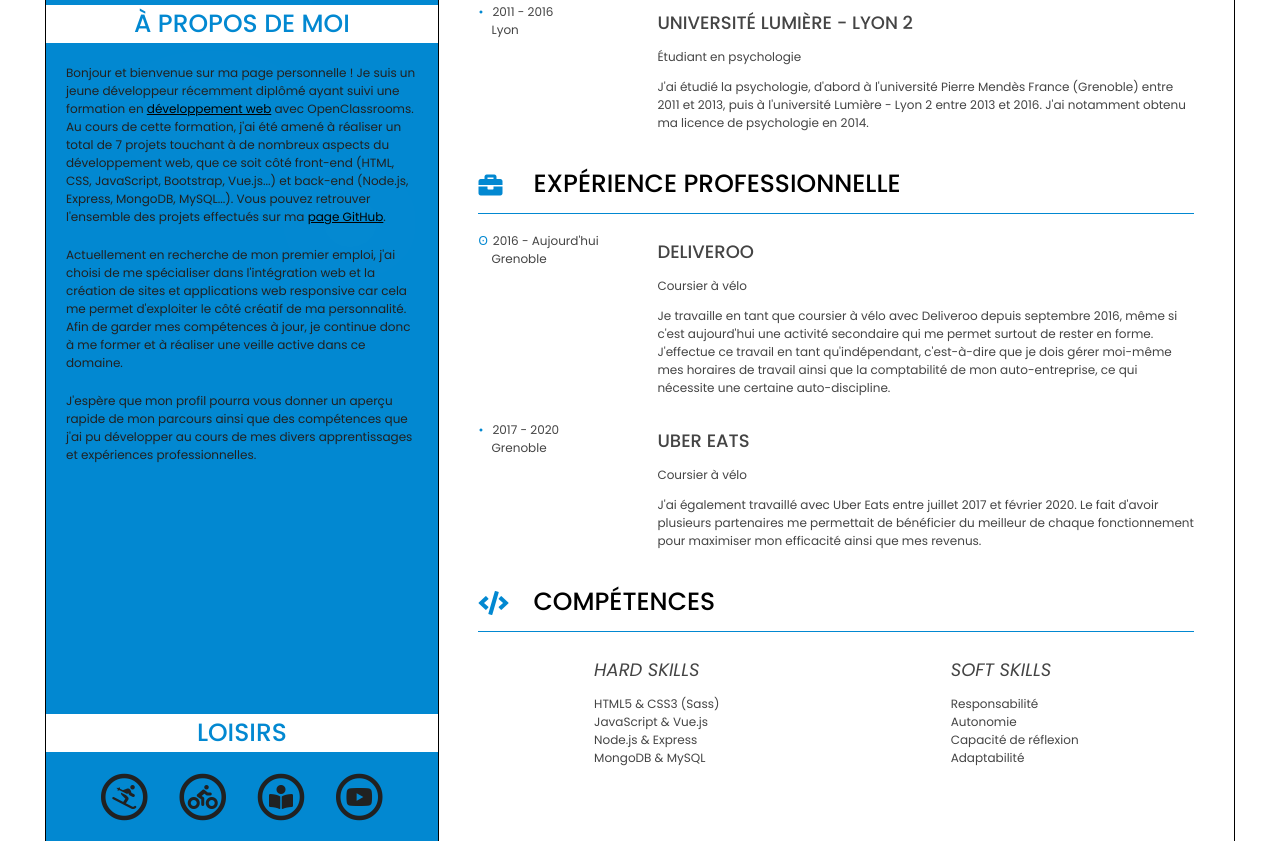
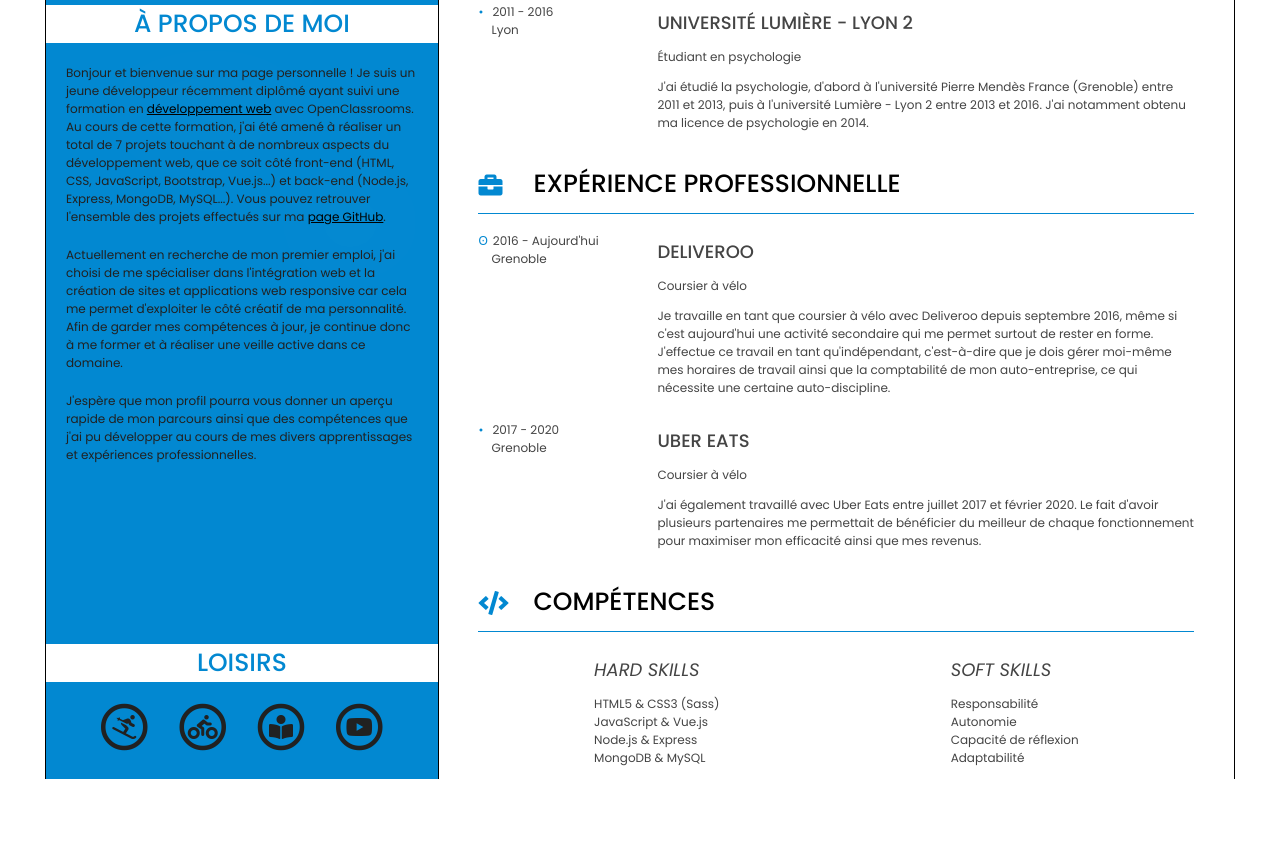
Before and after one commit to ydumasy/ydumasy.github.io, a plain HTML site: page index.html in a window 1280 px wide. Shown: the part 578-1419 px from the top of the page. After the commit the page ends 1357 px from the top, so only its background shows below. Drawn offline with Linux system fonts and the light colour scheme.

Commit message:
Petite correction

```diff
--- a/css/style.css
+++ b/css/style.css
@@ -209,7 +209,7 @@ aside li, aside p {
 }
 
 .loisirs {
-    margin-top: 250px;
+    margin-top: 180px;
     margin-bottom: 20px;
 }
 
```
